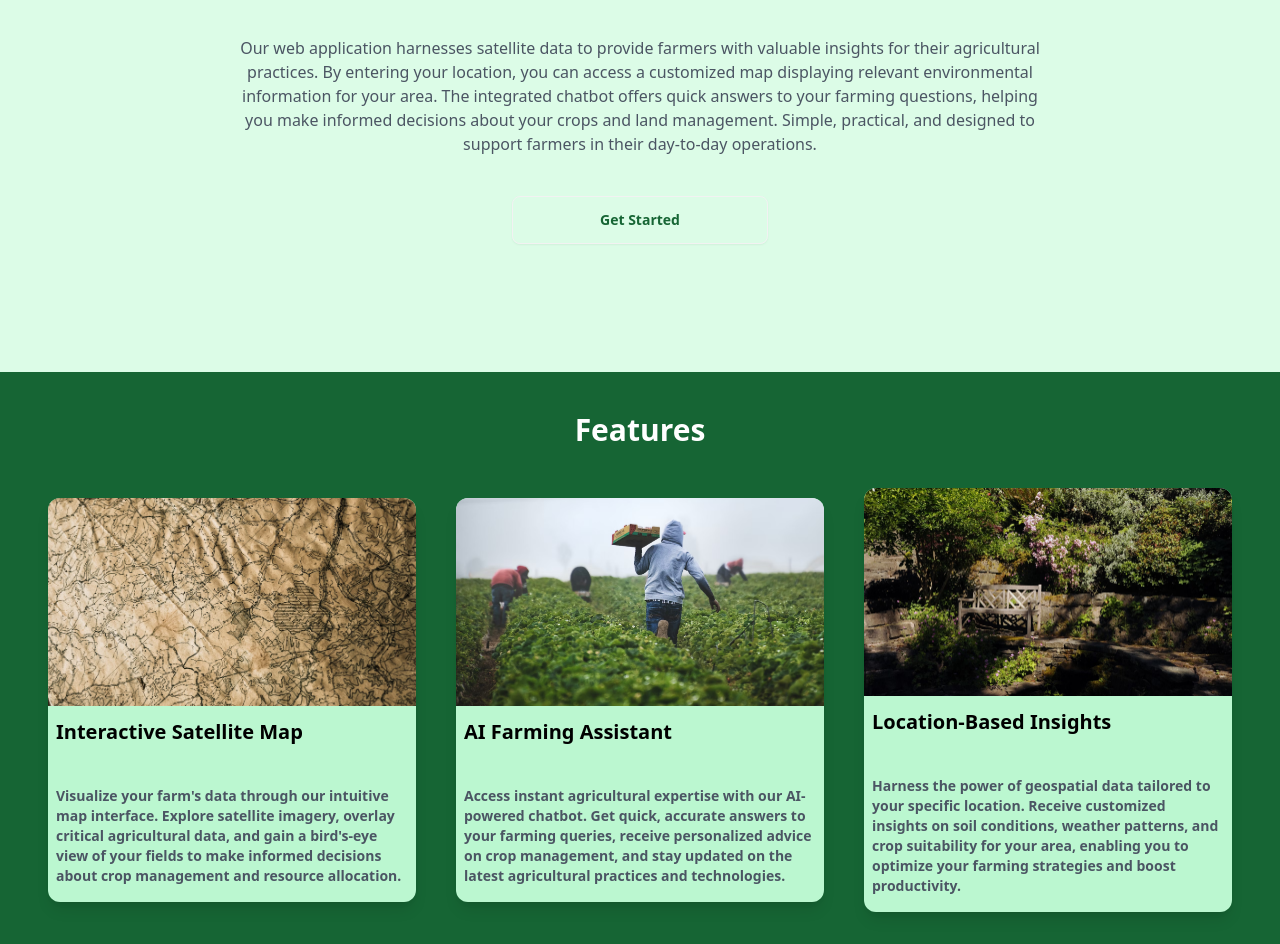
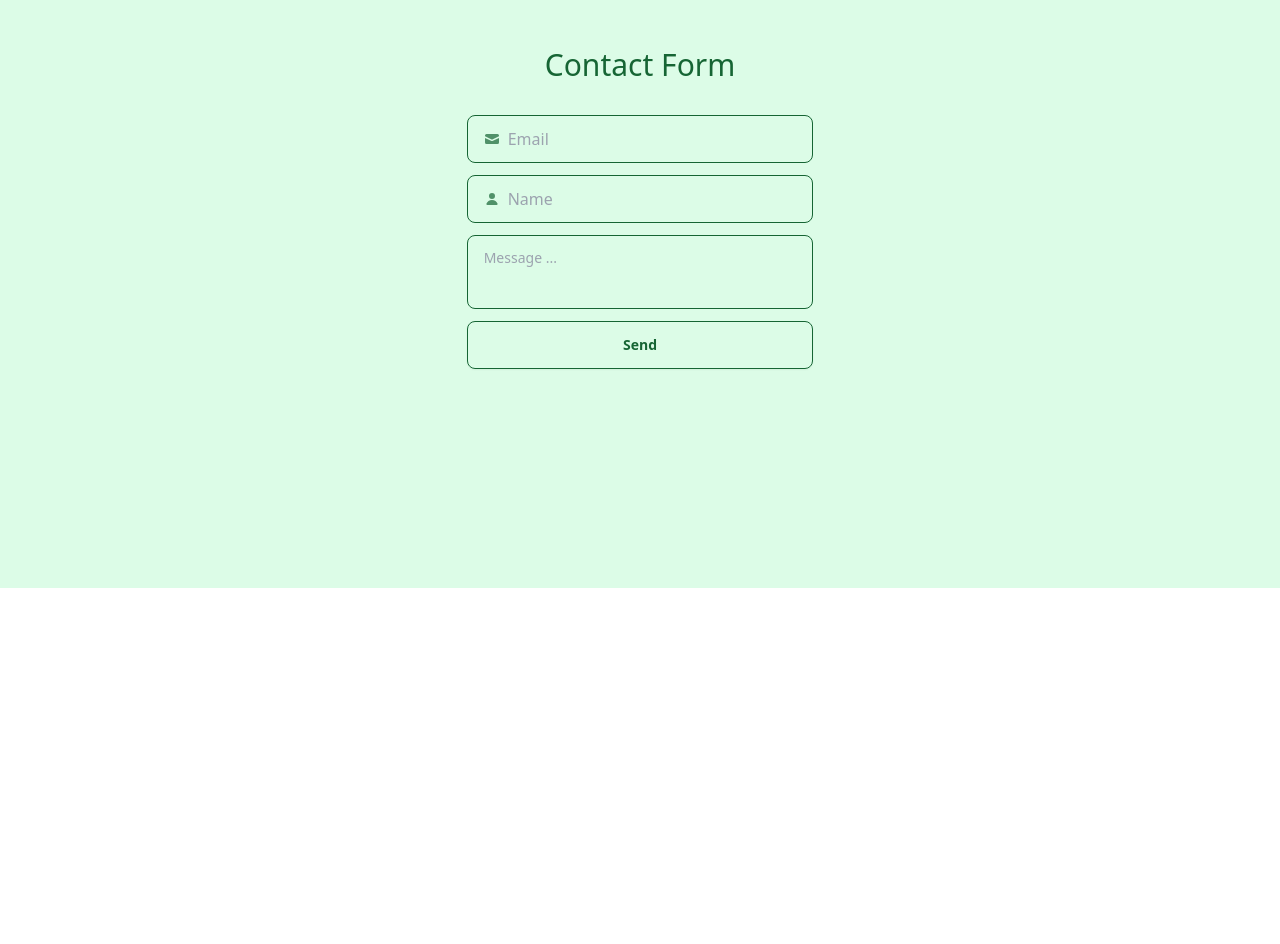
Before and after one commit to hatimb03/FarmSphere, a React (Vite) app: page /contact in a window 1280 px wide. Shown: the part 268-1212 px from the top of the page. After the commit the page ends 856 px from the top, so only its background shows below. Built offline with nearby package versions, Linux system fonts and the light colour scheme.

Commit message:
3rd commit

```diff
--- a/src/App.jsx
+++ b/src/App.jsx
@@ -1,7 +1,20 @@
+import Contact from "./Pages/Contact/Contact";
+import Features from "./Pages/Features/Features";
 import LandingPage from "./Pages/Landing Page/LandingPage";
+import { BrowserRouter, Routes, Route } from "react-router-dom";
 
 const App = () => {
-  return <LandingPage />;
+  return (
+    <BrowserRouter>
+      <Routes>
+        <Route path='/' element={<LandingPage />} />
+        <Route path='/features' element={<Features />} />
+        <Route path='/contact' element={<Contact />} />
+        {/* <Route path="/map" element={<Map />} /> */}
+        <Route path='*' element={<LandingPage />} />
+      </Routes>
+    </BrowserRouter>
+  );
 };
 
 export default App;
--- a/src/Components/Navbar/NavBar.jsx
+++ b/src/Components/Navbar/NavBar.jsx
@@ -1,5 +1,6 @@
 import { useState } from "react";
 import { GiHamburgerMenu } from "react-icons/gi";
+import { Link } from "react-router-dom";
 
 const NavBar = () => {
   const [showMenu, setShowMenu] = useState(false);
@@ -12,9 +13,15 @@ const NavBar = () => {
 
       {/* Desktop Menu */}
       <ul className='hidden md:flex gap-12 '>
-        <li className='hover:text-green-300 cursor-pointer'>Home</li>
-        <li className='hover:text-green-300 cursor-pointer'>Features</li>
-        <li className='hover:text-green-300 cursor-pointer'>Contact</li>
+        <li className='hover:text-green-300 cursor-pointer'>
+          <Link to='/'>Home</Link>
+        </li>
+        <li className='hover:text-green-300 cursor-pointer'>
+          <Link to='/features'>Featues</Link>
+        </li>
+        <li className='hover:text-green-300 cursor-pointer'>
+          <Link to='/contact'>Contact</Link>
+        </li>
       </ul>
 
       <div className='md:hidden'>
--- /dev/null
+++ b/src/Pages/Contact/Contact.jsx
@@ -0,0 +1,47 @@
+import NavBar from "../../Components/Navbar/NavBar";
+
+const Contact = () => {
+  return (
+    <>
+      <NavBar />
+      <div className='bg-green-100 text-green-800 pt-20 text-center pb-20 min-h-[95vh] flex flex-col items-center justify-center'>
+        <h2 className='text-center text-3xl mb-8'>Contact Form</h2>
+        <form className='mx-auto px-10 w-full sm:w-1/3 md:1/3 lg:1/4 flex flex-col gap-3'>
+          <label className='input input-bordered border-green-800 outline-1  flex items-center gap-2 bg-green-100 focus:outline-green-800'>
+            <svg
+              xmlns='http://www.w3.org/2000/svg'
+              viewBox='0 0 16 16'
+              fill='currentColor'
+              className='h-4 w-4 opacity-70'
+            >
+              <path d='M2.5 3A1.5 1.5 0 0 0 1 4.5v.793c.026.009.051.02.076.032L7.674 8.51c.206.1.446.1.652 0l6.598-3.185A.755.755 0 0 1 15 5.293V4.5A1.5 1.5 0 0 0 13.5 3h-11Z' />
+              <path d='M15 6.954 8.978 9.86a2.25 2.25 0 0 1-1.956 0L1 6.954V11.5A1.5 1.5 0 0 0 2.5 13h11a1.5 1.5 0 0 0 1.5-1.5V6.954Z' />
+            </svg>
+            <input type='text' className='grow' placeholder='Email' />
+          </label>
+
+          <label className='input input-bordered border-green-800 flex items-center gap-2 bg-green-100'>
+            <svg
+              xmlns='http://www.w3.org/2000/svg'
+              viewBox='0 0 16 16'
+              fill='currentColor'
+              className='h-4 w-4 opacity-70'
+            >
+              <path d='M8 8a3 3 0 1 0 0-6 3 3 0 0 0 0 6ZM12.735 14c.618 0 1.093-.561.872-1.139a6.002 6.002 0 0 0-11.215 0c-.22.578.254 1.139.872 1.139h9.47Z' />
+            </svg>
+            <input type='text' className='grow' placeholder='Name' />
+          </label>
+          <textarea
+            className='textarea textarea-bordered border-green-800 w-full bg-green-100 resize-none'
+            placeholder='Message ... '
+          ></textarea>
+          <button className='btn btn-wide w-full bg-transparent border-green-800 outline-none  text-green-800 hover:text-white hover:bg-green-800'>
+            Send
+          </button>
+        </form>
+      </div>
+    </>
+  );
+};
+
+export default Contact;
--- a/src/Pages/Landing Page/FeatureContainer.jsx
+++ b/src/Pages/Features/FeatureContainer.jsx
@@ -2,10 +2,10 @@
 const FeatureContainer = ({ heading, image, description }) => {
   return (
     <div className=''>
-      <div className='container w-full shadow-lg bg-green-200 rounded-xl overflow-hidden'>
+      <div className='container w-full shadow-xl bg-green-100 rounded-xl overflow-hidden'>
         <img src={image} className=' w-full h-52 object-cover mb-1'></img>
-        <h4 className='p-2 text-xl  mb-6'>{heading}</h4>
-        <p className='p-2 pb-4 text-sm text-gray-600'>{description}</p>
+        <h4 className='py-2 sm:px-8 text-xl  mb-6'>{heading}</h4>
+        <p className='py-2 pb-4 sm:px-8 text-sm text-gray-600'>{description}</p>
       </div>
     </div>
   );
--- a/src/Pages/Landing Page/Features.jsx
+++ b/src/Pages/Features/Features.jsx
@@ -1,11 +1,13 @@
 import FeatureContainer from "./FeatureContainer";
 import features from "../../data/features";
+import NavBar from "../../Components/Navbar/NavBar";
 
 const Features = () => {
   return (
     <>
-      <div className='bg-green-800 text-black py-10 px-12 font-bold'>
-        <h4 className='text-center text-3xl mb-10 text-white'>Features</h4>
+      <NavBar />
+      <div className='bg-green-100 text-black py-10 px-12 font-bold'>
+        <h4 className='text-center text-3xl mb-10 text-green-800'>Features</h4>
         <div className=' flex justify-center items-center gap-10 flex-col md:flex-row'>
           {features.map((item, index) => {
             return (
--- a/src/Pages/Landing Page/LandingPage.jsx
+++ b/src/Pages/Landing Page/LandingPage.jsx
@@ -1,13 +1,11 @@
 import NavBar from "../../Components/Navbar/NavBar";
 import Description from "./Description";
-import Features from "./Features";
 
 const LandingPage = () => {
   return (
     <>
       <NavBar />
       <Description />
-      <Features />
     </>
   );
 };
--- a/src/data/features.js
+++ b/src/data/features.js
@@ -15,7 +15,7 @@ const features = [
     heading: "Location-Based Insights",
     image: "./locationBased.avif",
     description:
-      "Harness the power of geospatial data tailored to your specific location. Receive customized insights on soil conditions, weather patterns, and crop suitability for your area, enabling you to optimize your farming strategies and boost productivity.",
+      "Harness the power of geospatial data tailored to your specific location. Receive customized insights on soil conditions and crop suitability for your area, enabling you to optimize your farming strategies and boost productivity.",
   },
 ];
 
```
Also changed, not shown: public/landingBg.avif (added).
